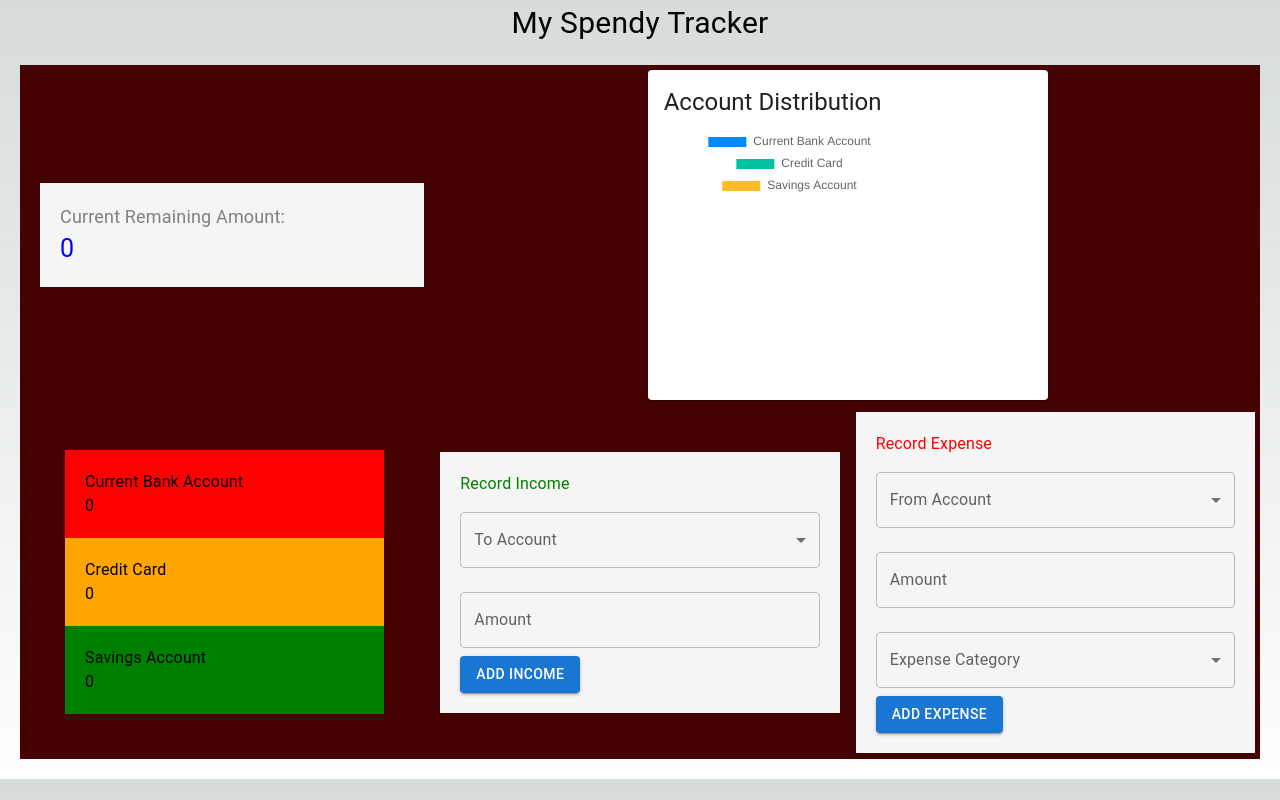
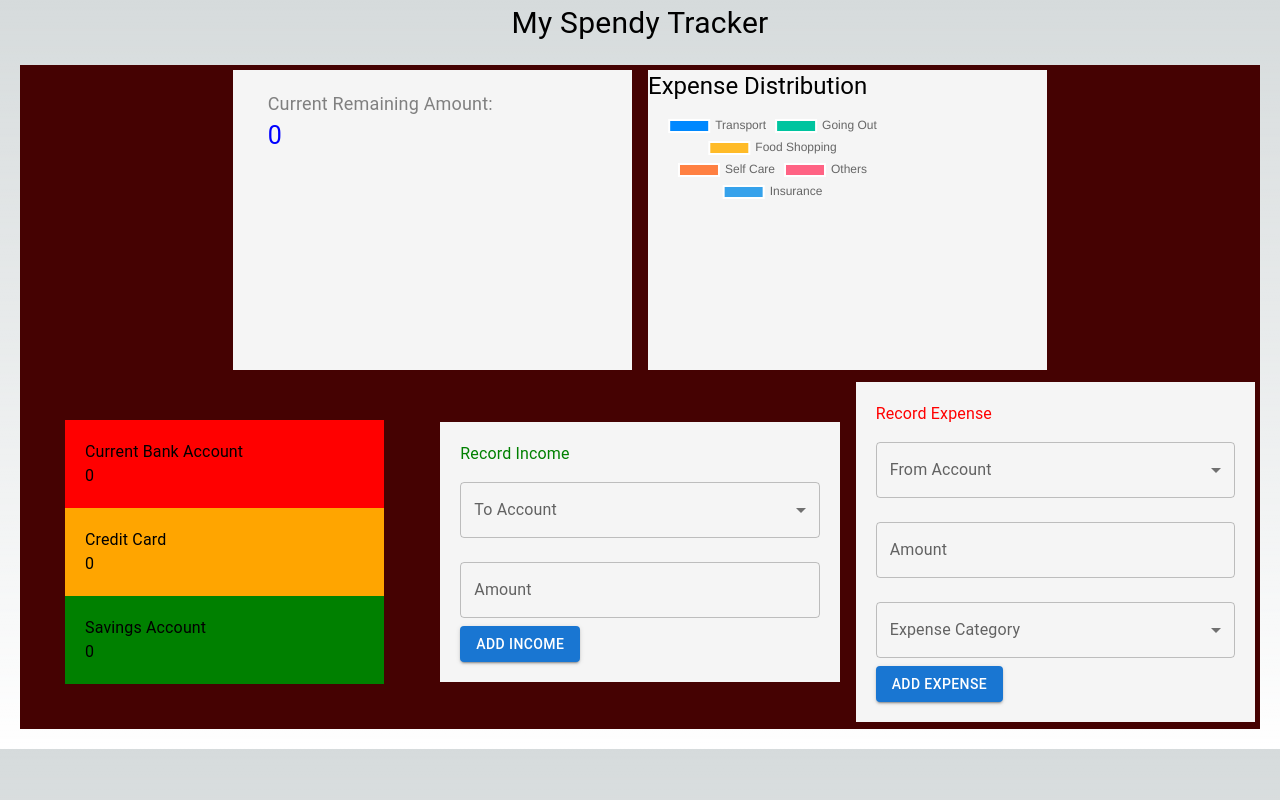
Before and after one commit to ro61zzy/personal_finance_tracker, a Next.js app: page / in a window 1280 px wide. Built offline with nearby package versions, Linux system fonts and the light colour scheme.

Commit message:
Fix: User interface

```diff
--- a/src/FinanceContext.js
+++ b/src/FinanceContext.js
@@ -1,16 +1,16 @@
+// FinanceContext.js
 import React, { createContext, useContext, useState, useEffect } from 'react';
 
 const FinanceContext = createContext();
 
 export const FinanceProvider = ({ children }) => {
   const [data, setData] = useState({
-
     accounts: {
       currentBankAccount: 0,
       creditCard: 0,
       savingsAccount: 0,
     },
-     transactions: [],
+    transactions: [],
     categories: ['Transport', 'Going Out', 'Food Shopping', 'Self Care', 'Others', 'Insurance'],
   });
 
@@ -20,7 +20,6 @@ export const FinanceProvider = ({ children }) => {
       setData(JSON.parse(storedData));
     } else {
       const initialData = {
-
         accounts: {
           currentBankAccount: 0,
           creditCard: 0,
--- a/src/components/SpendPieChart.jsx
+++ b/src/components/SpendPieChart.jsx
@@ -1,50 +1,69 @@
+/// SpendPieChart.jsx
 import React from 'react';
 import { Pie } from 'react-chartjs-2';
-import { Card, CardContent, Typography } from '@mui/material';
-import {
-  Chart as ChartJS,
-  ArcElement,
-  Tooltip,
-  Legend
-} from 'chart.js';
+import { Card, CardContent, Box, Typography } from '@mui/material';
 import { useFinance } from '../FinanceContext';
+import { Chart as ChartJS, ArcElement, Tooltip, Legend } from 'chart.js';
 
 ChartJS.register(ArcElement, Tooltip, Legend);
 
-const SpendingPieChart = () => {
+
+const SpendPieChart = () => {
   const { data } = useFinance();
+
+  // Extracting categories and corresponding spending amounts
+  const categories = data.categories || [];
+  const spendingData = categories.map(category => {
+    // Calculate total spending for each category from transactions
+    const totalSpending = data.transactions.reduce((total, transaction) => {
+      if (transaction.category === category && transaction.type === 'expense') {
+        return total + transaction.amount;
+      }
+      return total;
+    }, 0);
+    return totalSpending;
+  });
+
   const chartData = {
-    labels: ['Current Bank Account', 'Credit Card', 'Savings Account'],
+    labels: categories,
     datasets: [
       {
-        label: 'Accounts',
-        data: [
-          data.accounts.currentBankAccount,
-          data.accounts.creditCard,
-          data.accounts.savingsAccount,
+        label: 'Spending',
+        data: spendingData,
+        backgroundColor: [
+          '#0088FE',
+          '#00C49F',
+          '#FFBB28',
+          '#FF8042',
+          '#FF6384',
+          '#36A2EB',
         ],
-        backgroundColor: ['#0088FE', '#00C49F', '#FFBB28'],
-        hoverBackgroundColor: ['#0077D9', '#00B38D', '#E6A700'],
+        hoverBackgroundColor: [
+          '#0077D9',
+          '#00B38D',
+          '#E6A700',
+          '#FF7036',
+          '#FF5073',
+          '#1F77D4',
+        ],
       },
     ],
   };
 
-  const options = {
-    maintainAspectRatio: false,
-  };
+  return (
+    <Box>
 
-  return (
-    <Card style={{ maxWidth: 400, margin: '0 auto' }}>
-      <CardContent>
-        <Typography variant="h5" component="div" gutterBottom>
-          Account Distribution
-        </Typography>
-        <div style={{ position: 'relative', height: '250px', width: '250px' }}>
-          <Pie data={chartData} options={options} />
-        </div>
-      </CardContent>
-    </Card>
+
+          <Typography color="#000" variant="h5" gutterBottom>
+            Expense Distribution
+          </Typography>
+          <Box sx={{ position: 'relative', height: '250px', width: '250px' }}>
+            <Pie data={chartData} />
+          </Box>
+
+
+    </Box>
   );
 };
 
-export default SpendingPieChart;
+export default SpendPieChart;
--- a/src/pages/index.js
+++ b/src/pages/index.js
@@ -37,11 +37,20 @@ export default function Home() {
             }}
           >
             <Grid item xs={12} sm={4}>
+              <Box sx={{height:"300px", backgroundColor: "#f5f5f5",}}>
+
               <AccountCard />
+              </Box>
             </Grid>
-            <Grid item xs={12} sm={8}>
+            <Grid item xs={12} sm={4}>
+            <Box sx={{height:"300px", backgroundColor: "#f5f5f5",}}>
+
               <SpendPieChart />
+            </Box>
             </Grid>
+            {/* <Grid item xs={12} sm={4}>
+              <SpendPieChart />
+            </Grid> */}
           </Grid>
           <Grid
             container
```
